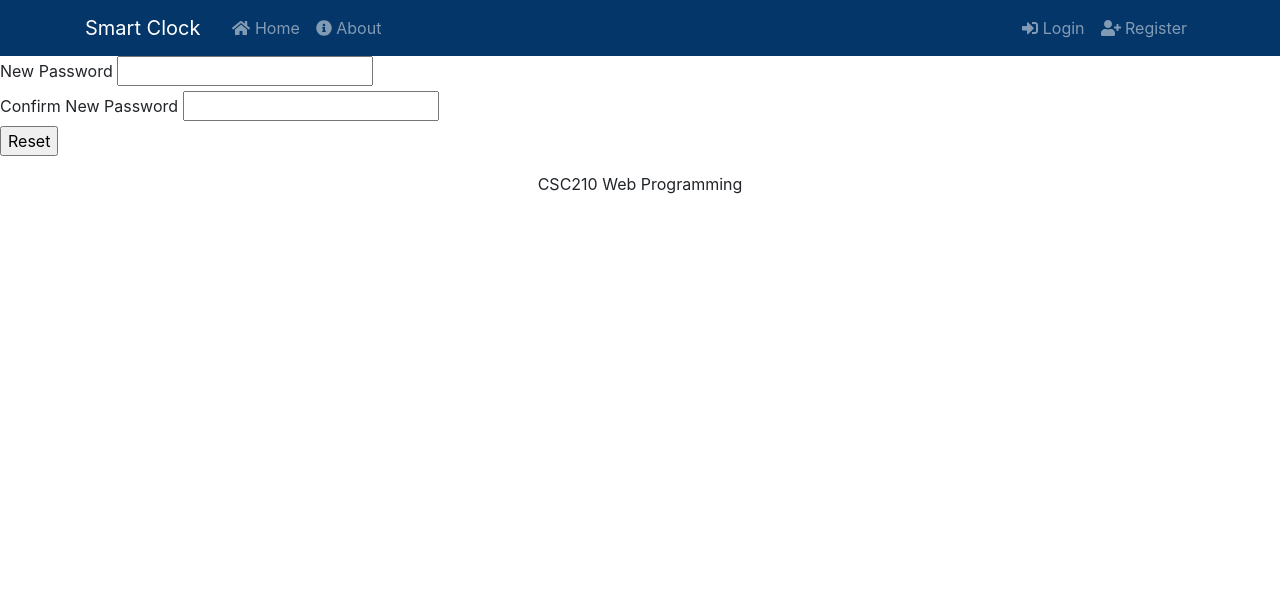
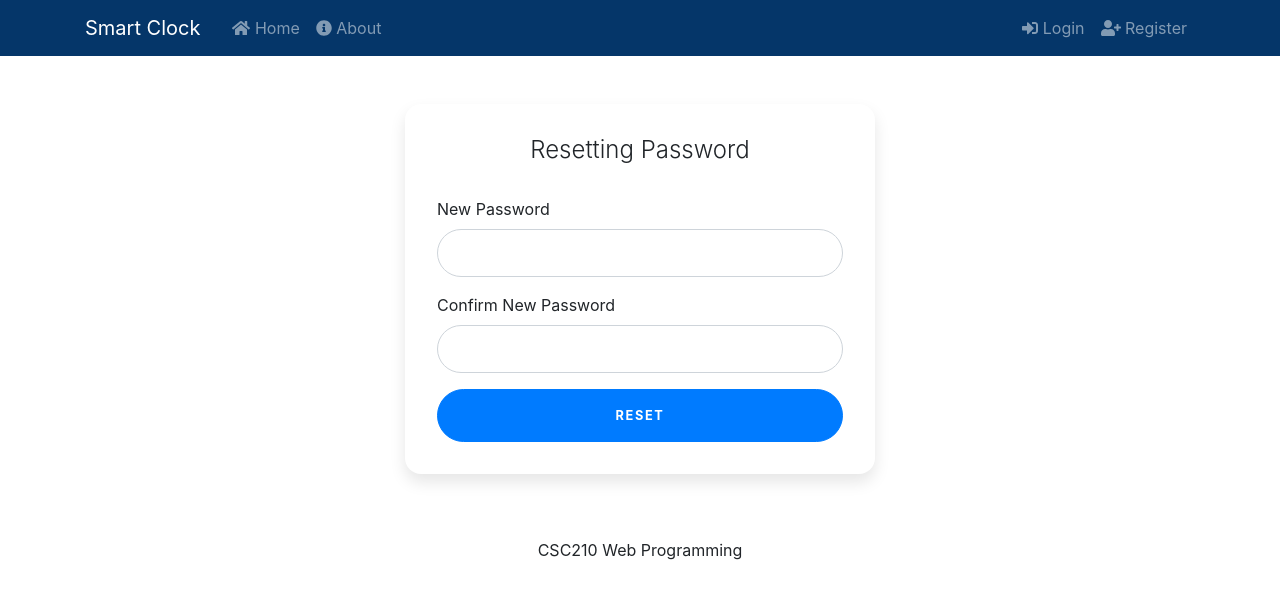
Before and after one commit to o0BB0o/csc210-smartclock, a Flask app: template smartclock/templates/public/reset.html in a window 1280 px wide. Shown: the top 599 px of the page. Run offline with Flask 2, Linux system fonts and the light colour scheme; the template is opened without the code that fills it: values that come from a table or form of the project are taken from there, others are empty; some libraries are stand-ins or nearby versions.

Commit message:
updated reset.html css

```diff
--- a/smartclock/templates/public/reset.html
+++ b/smartclock/templates/public/reset.html
@@ -1,41 +1,54 @@
 {% extends "public/base.html" %}
-
+{% block more_css %}
+<!-- Re-using it from login.css -->
+<link rel="stylesheet" href="{{ url_for('static', filename='public/css/login.css') }}">
+{% endblock %}
 {% block content %}
 
-        <form method="POST" action="">
+<main class="content">
+   <div class="container">
+      <div class="row">
+         <div class="col-12 mx-auto">
+            <div class="card card-signin flex-row my-5">
+               <div class="card-img-left d-none d-md-flex">
+                  <!-- Background image for card set in CSS! -->
+               </div>
+               <div class="card-body">
+                  <h5 class="card-title text-center">Resetting Password</h5>
+                  <form class="form-signin" method="post">
                      {{ form.hidden_tag() }}
-            <fieldset>
-                <div>
-                    {{ form.new_password.label() }}
+                     <div class="form-label-group">
+                        {{ form.new_password.label(class="form-control-label") }}
                         {% if form.new_password.errors %}
-                        {{ form.new_password() }}
-                        <div>
+                        {{ form.new_password(class="form-control form-control-lg is-invalid") }}
+                        <div class="invalid-feedback">
                            {% for error in form.new_password.errors %}
                            <span>{{ error }}</span>
                            {% endfor %}
                         </div>
                         {% else %}
-                        {{ form.new_password() }}
+                        {{ form.new_password(class="form-control form-control-lg") }}
                         {% endif %}
                      </div>
-                <div>
-                    {{ form.confirm_password.label() }}
+                     <div class="form-label-group">
+                        {{ form.confirm_password.label(class="form-control-label") }}
                         {% if form.confirm_password.errors %}
-                        {F{ form.confirm_password() }}
-                        <div>
+                        {{ form.confirm_password(class="form-control form-control-lg is-invalid") }}
+                        <div class="invalid-feedback">
                            {% for error in form.confirm_password.errors %}
                            <span>{{ error }}</span>
                            {% endfor %}
                         </div>
                         {% else %}
-                        {{ form.confirm_password() }}
+                        {{ form.confirm_password(class="form-control form-control-lg") }}
                         {% endif %}
                      </div>
-            </fieldset>
-            <div>
-                {{ form.submit() }}
-            </div>
+                     {{ form.submit(class="btn btn-lg btn-primary btn-block text-uppercase") }}
                   </form>
                </div>
-
+            </div>
+         </div>
+      </div>
+   </div>
+</main>
 {% endblock %}
```
Lines whose indentation alone changed are shown as unchanged.
